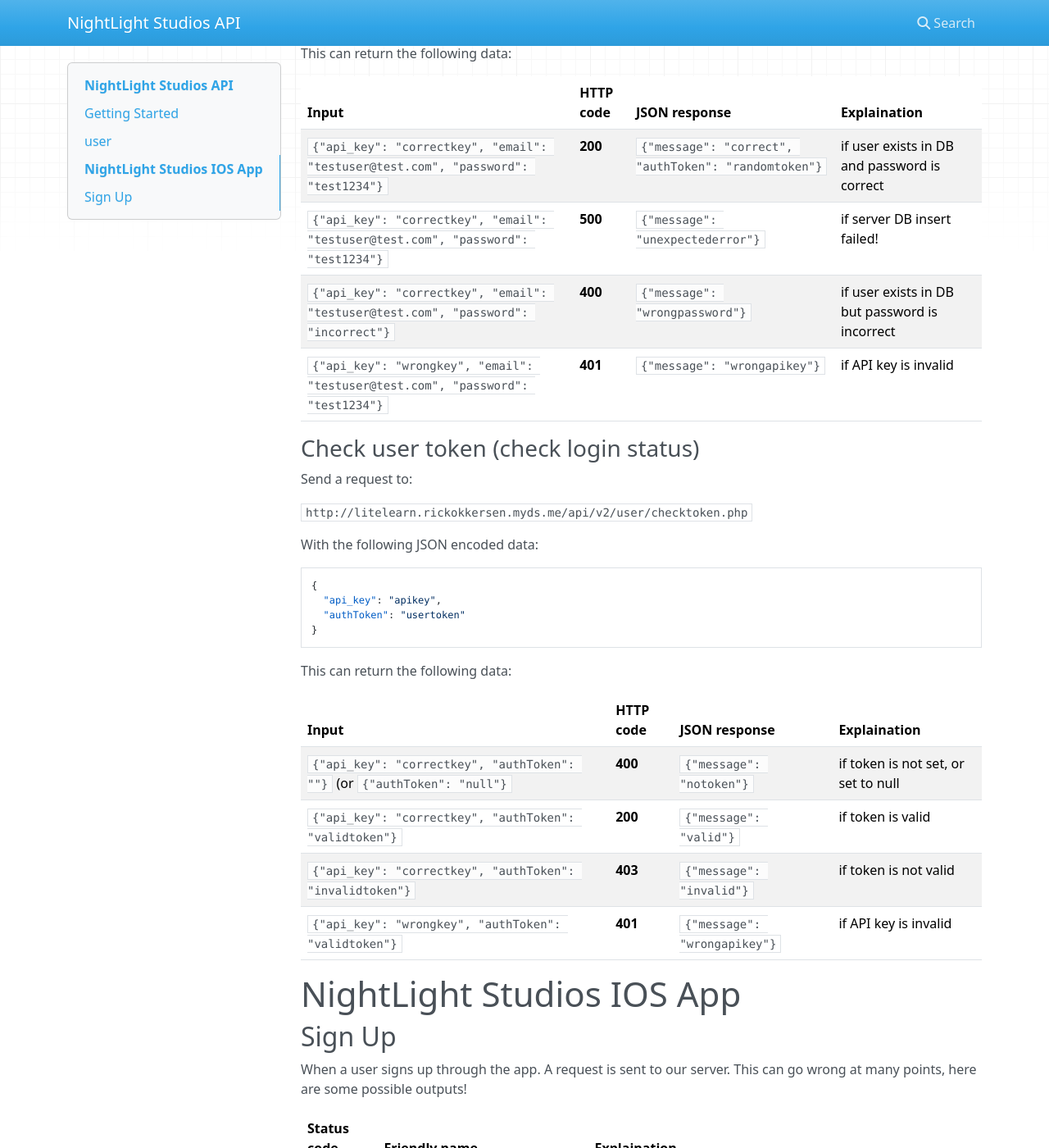
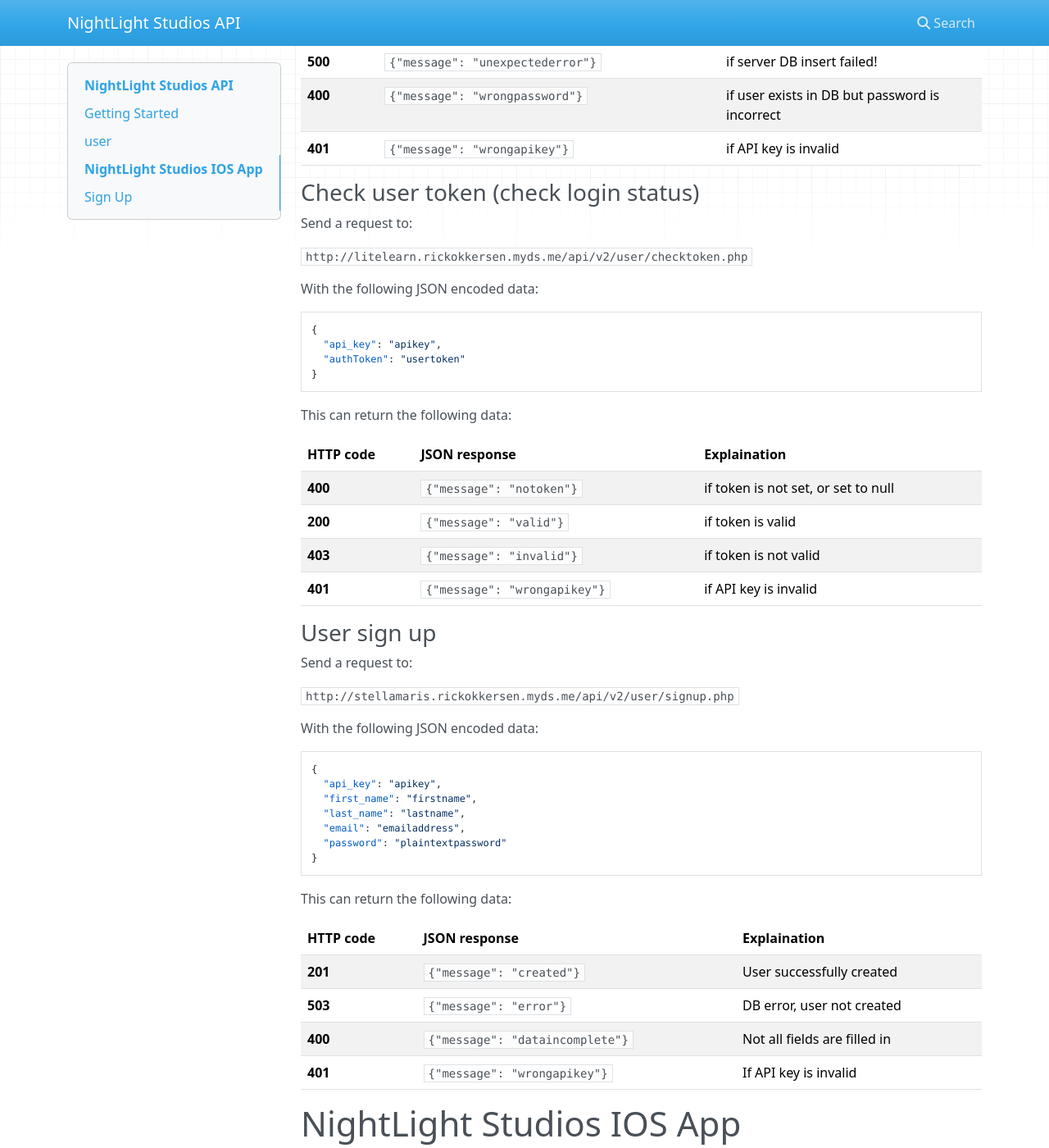
Before and after one commit to Underlyingglitch/NightLightStudiosAPI, an MkDocs documentation site: the page built from docs/index.md, in a window 1280 px wide and 1400 px high, scrolled down 1707 px. Shown: the whole window at 82% size. Built offline with MkDocs 1.6.1, drawn with Linux system fonts in a browser that asks for light colours; nearby versions of some CDN libraries; some of the changed text lies outside the part shown.

Commit message:
Update index.md

````diff
--- a/docs/index.md
+++ b/docs/index.md
@@ -34,14 +34,14 @@ With the following JSON encoded data:
 ```
 This can return the following data:
 
-Input | HTTP code | JSON response | Explaination
---- | --- | --- | ---
-`{"api_key": "correctkey", "email": ""}` (or nothing at all) | **503** | `{"message": "empty"}` | if "email" is not specified, or empty string
-`{"api_key": "correctkey", "email": "this is some text"}` | **400** | `{"message": "noemail"}` | if the value of "email" is not a valid emailaddress
-`{"api_key": "correctkey", "email": "notexist@test.com"}` | **404** | `{"message": "false"}` | if user does not exist in DB
-`{"api_key": "correctkey", "email": "testuser@test.com"}` | **409** | `{"message": "multiple"}` | if useremail does exist, but DB returns multiple values
-`{"api_key": "correctkey", "email": "testuser@test.com"}` | **200** | `{"message": "true"}` | if user exists in DB
-`{"api_key": "wrongkey", "email": "testuser@test.com"}` | **401** | `{"message": "wrongapikey"}` | if API key is not valid
+HTTP code | JSON response | Explaination
+--- | --- | ---
+**503** | `{"message": "empty"}` | if "email" is not specified, or empty string
+**400** | `{"message": "noemail"}` | if the value of "email" is not a valid emailaddress
+**404** | `{"message": "false"}` | if user does not exist in DB
+**409** | `{"message": "multiple"}` | if useremail does exist, but DB returns multiple values
+**200** | `{"message": "true"}` | if user exists in DB
+**401** | `{"message": "wrongapikey"}` | if API key is not valid
 
 ### Check user password
 
@@ -59,12 +59,12 @@ With the following JSON encoded data:
 ```
 This can return the following data:
 
-Input | HTTP code | JSON response | Explaination
---- | --- | --- | ---
-`{"api_key": "correctkey", "email": "testuser@test.com", "password": "test1234"}` | **200** | `{"message": "correct", "authToken": "randomtoken"}` | if user exists in DB and password is correct
-`{"api_key": "correctkey", "email": "testuser@test.com", "password": "test1234"}` | **500** | `{"message": "unexpectederror"}` | if server DB insert failed!
-`{"api_key": "correctkey", "email": "testuser@test.com", "password": "incorrect"}` | **400** | `{"message": "wrongpassword"}` | if user exists in DB but password is incorrect
-`{"api_key": "wrongkey", "email": "testuser@test.com", "password": "test1234"}` | **401** | `{"message": "wrongapikey"}` | if API key is invalid
+HTTP code | JSON response | Explaination
+--- | --- | ---
+**200** | `{"message": "correct", "authToken": "randomtoken"}` | if user exists in DB and password is correct
+**500** | `{"message": "unexpectederror"}` | if server DB insert failed!
+**400** | `{"message": "wrongpassword"}` | if user exists in DB but password is incorrect
+**401** | `{"message": "wrongapikey"}` | if API key is invalid
 
 ### Check user token (check login status)
 
@@ -82,12 +82,38 @@ With the following JSON encoded data:
 ```
 This can return the following data:
 
-Input | HTTP code | JSON response | Explaination
---- | --- | --- | ---
-`{"api_key": "correctkey", "authToken": ""}` (or `{"authToken": "null"}` | **400** | `{"message": "notoken"}` | if token is not set, or set to null
-`{"api_key": "correctkey", "authToken": "validtoken"}` | **200** | `{"message": "valid"}` | if token is valid
-`{"api_key": "correctkey", "authToken": "invalidtoken"}` | **403** | `{"message": "invalid"}` | if token is not valid
-`{"api_key": "wrongkey", "authToken": "validtoken"}` | **401** | `{"message": "wrongapikey"}` | if API key is invalid
+HTTP code | JSON response | Explaination
+--- | --- | ---
+**400** | `{"message": "notoken"}` | if token is not set, or set to null
+**200** | `{"message": "valid"}` | if token is valid
+**403** | `{"message": "invalid"}` | if token is not valid
+**401** | `{"message": "wrongapikey"}` | if API key is invalid
+
+### User sign up
+
+Send a request to:
+
+`http://stellamaris.rickokkersen.myds.me/api/v2/user/signup.php`
+
+With the following JSON encoded data:
+
+```
+{
+  "api_key": "apikey",
+  "first_name": "firstname",
+  "last_name": "lastname",
+  "email": "emailaddress",
+  "password": "plaintextpassword"
+}
+```
+This can return the following data:
+
+HTTP code | JSON response | Explaination
+--- | --- | ---
+**201** | `{"message": "created"}` | User successfully created
+**503** | `{"message": "error"}` | DB error, user not created
+**400** | `{"message": "dataincomplete"}` | Not all fields are filled in
+**401** | `{"message": "wrongapikey"}` | If API key is invalid
 
 # NightLight Studios IOS App
 ## Sign Up
````
